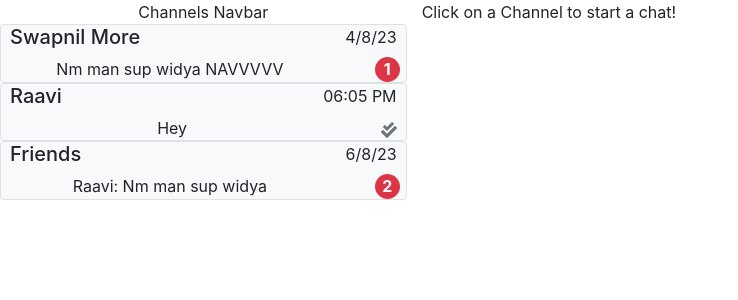
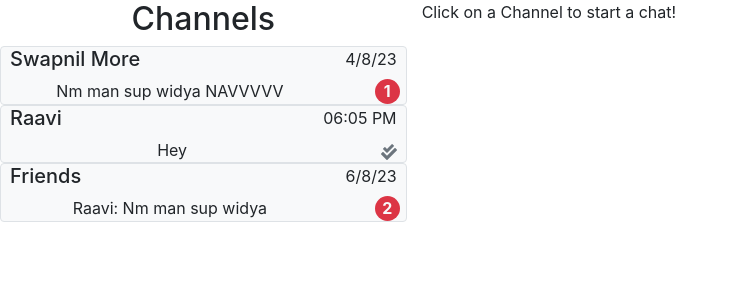
Before and after one commit to nerdjot/nav-chat, a React (Create React App) app: page / in a window 1280 px wide. Shown: the top 300 px of the page, without its empty margins (0-738 px from the left). Built offline with nearby package versions, Linux system fonts and the light colour scheme.

Commit message:
Added feature of sender name in group messages

```diff
--- a/src/App.js
+++ b/src/App.js
@@ -76,8 +76,14 @@ function getUser(id)
   return users.find((user)=>user.id === id);
 }
 
+function getSenderName(message)
+{
+  return getUser(message.sender).name;
+}
+
 function isMyMessage(message)
 {
+  console.log("is my message: ", message.sender, myUserName);
   return (message.sender === myUserName);
 }
 
@@ -131,9 +137,14 @@ function getChannel(channelID)
   return channels.find((channel) => channelID === channel.id);
 }
 
+function isChannelGroup(channel)
+{
+  return channel.name !== 'na';
+}
+
 function getChannelName(channel)
 {
-  let isChannel = channel.name != 'na';
+  let isChannel = isChannelGroup(channel);
   return isChannel?channel.name:getOtherUserName(channel.members);
 }
 
@@ -203,7 +214,7 @@ function Channels({channels, messages, users, openChat})
 {
   return (
     <div className="col-4 h-100">
-      <div>Channels Navbar</div>
+      <div><h2>Channels</h2></div>
       {
       <ChannelsList openChat={openChat} channels={channels} messages={messages} users={users}></ChannelsList>
       }
@@ -218,12 +229,13 @@ function ChatDateBubble({message})
   )
 }
 
-function ChatBubble({message})
+function ChatBubble({message, showName})
 {
   let myMessage = isMyMessage(message);
   return (
     <div className={!myMessage?"row justify-content-start":"row justify-content-end"}>
       <div className={"col-5 rounded text-left "+ (!myMessage?"justify-content-start bg-light":" text-light justify-content-end bg-primary")}>
+        {showName?<div><h6>{getSenderName(message)}</h6></div>:<></>}
         {message.content}
         <div className={'text-right '+(!myMessage?'text-secondary':'')}>{getTimeFormat( new Date(Number(message.timestamp)*1000))}</div>
       </div>
@@ -234,18 +246,30 @@ function ChatBubble({message})
 function ChatBox({messages, channel})
 {
   let prevDate = '';
-  let currDate ='';
+  let currDate = '';
+  let prevSender = '';
+  let currSender = '';
   let sameDate = false;
+  let sameSender = false;
+  let showNamePic = false;
   return (
     <div className="col-8">
       <div><h3>{getChannelName(channel)}</h3></div>
       {messages.map((message) =>
       {
         currDate = message.timestamp;
+        currSender = message.sender;
         sameDate = isSameDate(prevDate, currDate);
+        sameSender = (currSender === prevSender);
+        console.log("isMymessage: ", isMyMessage(message));
+        showNamePic = ( !sameDate || !sameSender) && !isMyMessage(message) && isChannelGroup(channel);
         prevDate = currDate;
+        prevSender = currSender;
         return (
-          <>{sameDate?<></>:<ChatDateBubble message={message}></ChatDateBubble>}<ChatBubble message={message}></ChatBubble></>
+          <>
+          {sameDate?<></>:<ChatDateBubble message={message}></ChatDateBubble>}
+          {showNamePic?<div>pic</div>:<></>}
+          <ChatBubble showName={showNamePic} channel={channel} message={message}></ChatBubble></>
         );
       }
       )}
--- a/src/Data.js
+++ b/src/Data.js
@@ -240,6 +240,16 @@ let messages =
         ]
       },
       {
+        id: '15',
+        sender: '2',
+        content: 'sup guys',
+        timestamp: '1690999513',
+        read_by:
+        [
+          '1', '3'
+        ]
+      },
+      {
         id: '8',
         sender: '3',
         content: 'Wassuppp',
```
